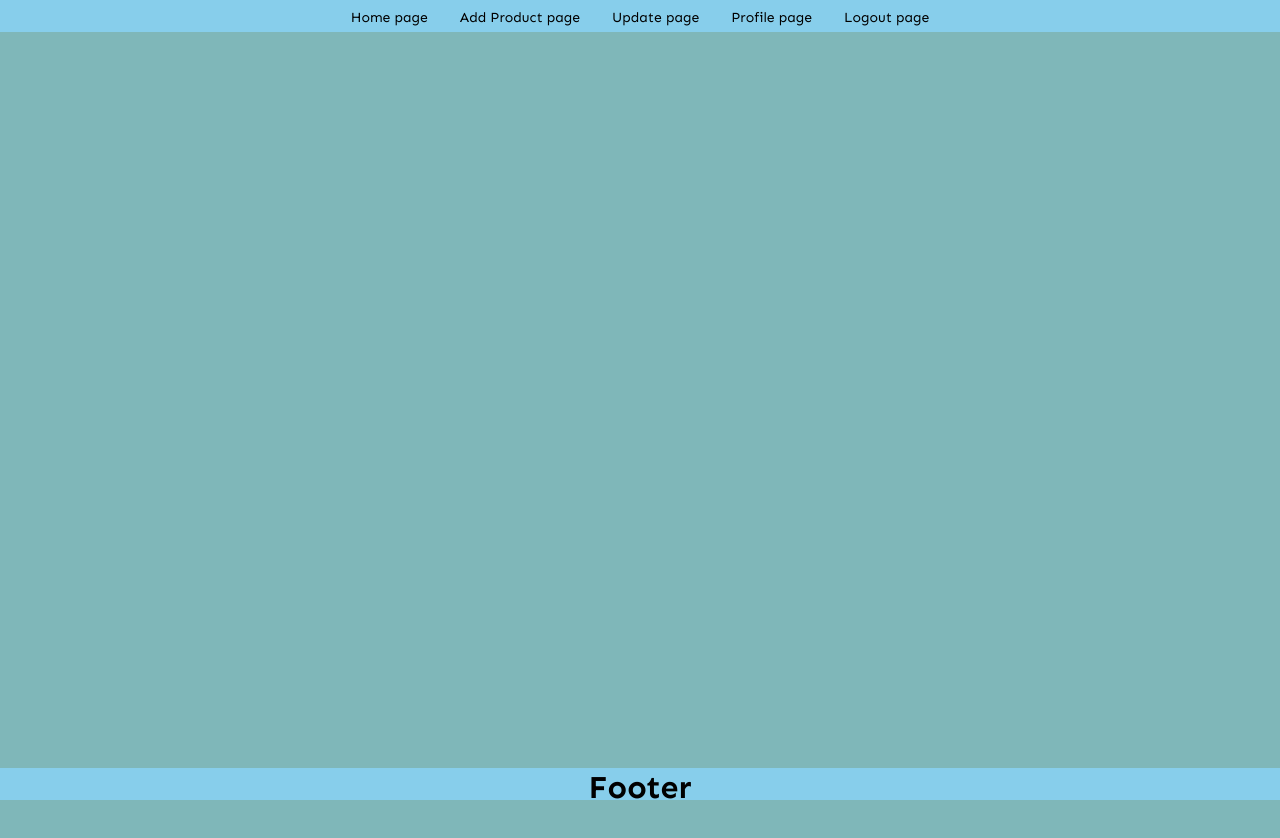
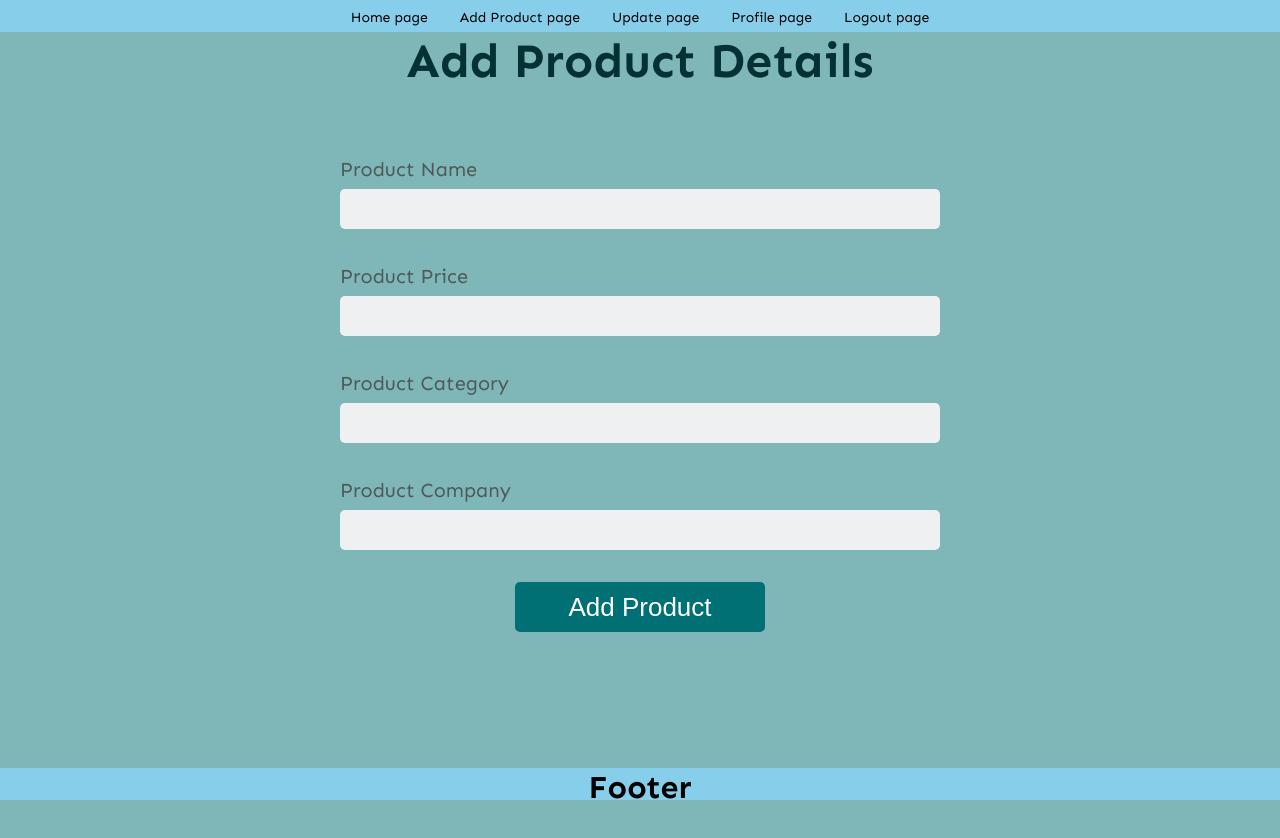
Before and after one commit to karan24mohan/e-comm, a React (Create React App) app: page /addProduct in a window 1280 px wide. Shown: the top 838 px of the page. Before the commit the page ends 806 px from the top, so only its background shows below. Built offline with nearby package versions, Linux system fonts and the light colour scheme; sample sign-in values are in the browser's storage.

Commit message:
Created Product page and product list

```diff
--- a/src/App.js
+++ b/src/App.js
@@ -6,6 +6,8 @@ import Footer from "./Components/Footer";
 import Signup from "./Components/Signup";
 import PrivateComponent from "./Components/PrivateComponent";
 import Login from "./Components/Login";
+import Product from "./Components/Product";
+import Product_List from "./Components/Product_List";
 
 function App() {
   return (
@@ -14,8 +16,8 @@ function App() {
         <Nav />
         <Routes>
           <Route element={<PrivateComponent />}>
-            <Route path="/" element={<h1> Home page </h1>} />
-            <Route path="/add" element={<h1> Add Product page </h1>} />
+            <Route path="/" element={<Product_List />} />{" "}
+            <Route path="/addProduct" element={<Product />} />{" "}
             <Route path="/update" element={<h1> Update Product page </h1>} />
             <Route path="/logout" element={<h1> Logout page </h1>} />
             <Route path="/profile" element={<h1> Profile page </h1>} />
--- a/src/Components/Login.js
+++ b/src/Components/Login.js
@@ -17,7 +17,7 @@ const Login = () => {
 
   const handleSubmit = async () => {
     console.log(email, password);
-    let result = await fetch("http://localhost:3640/login", {
+    let result = await fetch("http://localhost:4540/login", {
       method: "POST",
       body: JSON.stringify({ email, password }),
       headers: {
--- a/src/Components/Nav.js
+++ b/src/Components/Nav.js
@@ -19,7 +19,7 @@ const Nav = () => {
           </li>{" "}
           <li>
             {" "}
-            <Link to="/add"> Add Product page </Link>{" "}
+            <Link to="/addProduct"> Add Product page </Link>{" "}
           </li>{" "}
           <li>
             {" "}
--- /dev/null
+++ b/src/Components/Product.js
@@ -0,0 +1,110 @@
+import React, { useState } from "react";
+import "../Product.css";
+
+const Product = () => {
+  const [name, setName] = useState("");
+  const [price, setPrice] = useState("");
+  const [category, setCategory] = useState("");
+  const [company, setCompany] = useState("");
+  const [error, setError] = useState(false);
+
+  const addProduct = async () => {
+    if (!name || !price || !category || !company) {
+      setError(true);
+      return false;
+    }
+
+    const userId = JSON.parse(localStorage.getItem("user"))._id;
+    let result = await fetch("http://localhost:4540/addProduct", {
+      method: "POST",
+      body: JSON.stringify({
+        name,
+        price,
+        category,
+        userId,
+        company,
+      }),
+      headers: { "Content-Type": "application/json" },
+    });
+    result = await result.json();
+    console.log(result);
+  };
+
+  return (
+    <>
+      <h2> Add Product Details </h2>{" "}
+      <div className="addProductWrapper">
+        <form>
+          <div className="productNameWrapper">
+            <label htmlFor="productName"> Product Name </label>{" "}
+            <input
+              type="text"
+              name="productName"
+              id="productName"
+              value={name}
+              onChange={(e) => {
+                setName(e.target.value);
+              }}
+            />{" "}
+            {error && !name && (
+              <span className="invalid-error"> Enter valid name </span>
+            )}{" "}
+          </div>{" "}
+          <div className="priceWrapper">
+            <label htmlFor="productPrice"> Product Price </label>{" "}
+            <input
+              type="text"
+              name="productPrice"
+              id="productPrice"
+              value={price}
+              onChange={(e) => {
+                setPrice(e.target.value);
+              }}
+            />{" "}
+            {error && !price && (
+              <span className="invalid-error"> Enter valid price </span>
+            )}{" "}
+          </div>{" "}
+          <div className="categoryWrapper">
+            <label htmlFor="productWrapper"> Product Category </label>{" "}
+            <input
+              type="text"
+              name="productWrapper"
+              id="productWrapper"
+              value={category}
+              onChange={(e) => {
+                setCategory(e.target.value);
+              }}
+            />{" "}
+            {error && !category && (
+              <span className="invalid-error"> Enter valid category </span>
+            )}{" "}
+          </div>{" "}
+          <div className="companyWrapper">
+            <label htmlFor="companyWrapper"> Product Company </label>{" "}
+            <input
+              type="text"
+              name="compnayWrapper"
+              id="companyWrapper"
+              value={company}
+              onChange={(e) => {
+                setCompany(e.target.value);
+              }}
+            />{" "}
+            {error && !company && (
+              <span className="invalid-error"> Enter valid company </span>
+            )}{" "}
+          </div>{" "}
+          <div className="addProductButton">
+            <button type="button" onClick={addProduct}>
+              {" "}
+              Add Product{" "}
+            </button>{" "}
+          </div>{" "}
+        </form>{" "}
+      </div>{" "}
+    </>
+  );
+};
+
+export default Product;
--- /dev/null
+++ b/src/Components/Product_List.js
@@ -0,0 +1,67 @@
+import React, { useEffect, useState } from "react";
+import "../Product_List.css";
+
+const Product_List = () => {
+  const [products, setProducts] = useState([]);
+
+  useEffect(() => {
+    getProducts();
+  }, []);
+
+  const getProducts = async () => {
+    const result = await fetch("http://localhost:4540/products");
+    const data = await result.json();
+    setProducts(data);
+    console.log(data);
+  };
+
+  const deleteProduct = async (id) => {
+    let result = await fetch(`http://localhost:4540/product/${id}`, {
+      method: "DELETE",
+    });
+    let data = await result.json();
+    if (data) {
+      alert("Record is Deleted");
+    }
+    getProducts();
+  };
+
+  return (
+    <div className="productListWrapper">
+      <h1> Products List </h1>{" "}
+      <table>
+        <thead>
+          <tr>
+            <th> S.No </th> <th> Name </th> <th> Product Price </th>{" "}
+            <th> Product Company </th> <th>Action</th>
+          </tr>{" "}
+        </thead>{" "}
+        <tbody>
+          {" "}
+          {products.map((e, index) => {
+            return (
+              <>
+                <tr key={index}>
+                  <td> {index + 1} </td> <td> {e.name} </td>{" "}
+                  <td> {e.price} </td> <td> {e.company} </td>{" "}
+                  <td>
+                    {" "}
+                    <button
+                      onClick={() => {
+                        deleteProduct(e._id);
+                      }}
+                    >
+                      Delete{" "}
+                    </button>{" "}
+                  </td>{" "}
+                </tr>{" "}
+              </>
+            );
+          })}{" "}
+        </tbody>{" "}
+      </table>{" "}
+    </div>
+  );
+};
+
+export default Product_List;
--- a/src/Components/Signup.js
+++ b/src/Components/Signup.js
@@ -18,7 +18,7 @@ const Signup = () => {
 
   const handleSubmit = async () => {
     console.log(name, email, password);
-    let result = await fetch("http://localhost:3640/signup", {
+    let result = await fetch("http://localhost:4540/signup", {
       method: "POST",
       body: JSON.stringify({ name, email, password }),
       headers: {
--- /dev/null
+++ b/src/Product.css
@@ -0,0 +1,69 @@
+@import url("https://fonts.googleapis.com/css2?family=Sen:wght@400;700;800&display=swap");
+body {
+    font-family: "Sen", sans-serif;
+    background-color: rgba(0, 112, 116, 0.5);
+}
+
+.addProductWrapper {
+    display: flex;
+    flex-direction: column;
+    align-items: center;
+    height: calc(100vh - 4rem);
+    margin-top: 4rem;
+}
+
+h2 {
+    font-weight: 600;
+    font-size: 48px;
+    color: #043133;
+    text-align: center;
+    margin: 0%;
+}
+
+.addProductWrapper form {
+    display: flex;
+    flex-direction: column;
+    width: 600px;
+    height: 530px;
+    gap: 32px;
+}
+
+.addProductWrapper form div {
+    display: flex;
+    flex-direction: column;
+}
+
+.addProductWrapper form label {
+    font-weight: 500;
+    font-size: 20px;
+    line-height: 30px;
+    color: #4d5959;
+    margin-bottom: 5px;
+}
+
+.addProductWrapper form input {
+    width: 600px;
+    height: 40px;
+    background: #eff0f2;
+    border: none;
+    padding: 17px;
+    border-radius: 5px;
+}
+
+.addProductWrapper form button {
+    width: 250px;
+    height: 50px;
+    border: none;
+    margin: auto;
+    font-weight: 500;
+    font-size: 26px;
+    color: #ffffff;
+    border-radius: 5px;
+    background: #007074;
+    margin-bottom: 20px;
+}
+
+.invalid-error {
+    display: block;
+    color: red;
+}
--- /dev/null
+++ b/src/Product_List.css
@@ -0,0 +1,23 @@
+.productListWrapper h1 {
+    text-align: center;
+    margin-top: 5%;
+}
+
+table {
+    width: 70%;
+    margin: 3% auto 0% auto;
+    border-collapse: collapse;
+}
+
+table thead tr th {
+    text-align: left;
+    padding: 10px;
+    font-size: 16px;
+    border: 1px solid black;
+}
+
+table tbody tr td {
+    padding: 10px;
+    font-size: 14px;
+    border: 1px solid black;
+}
```
